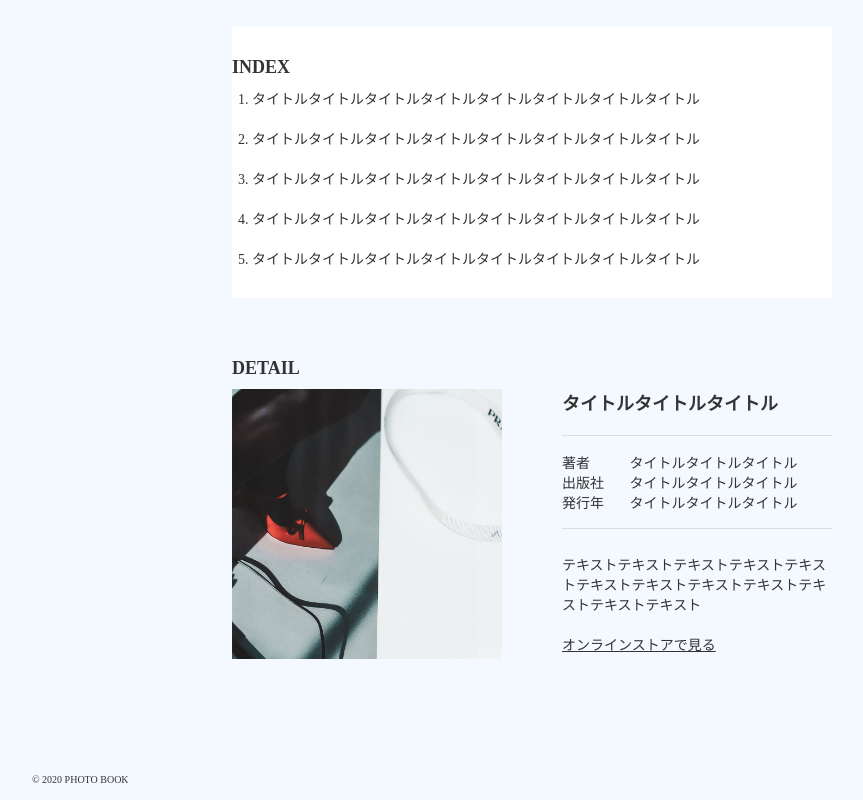
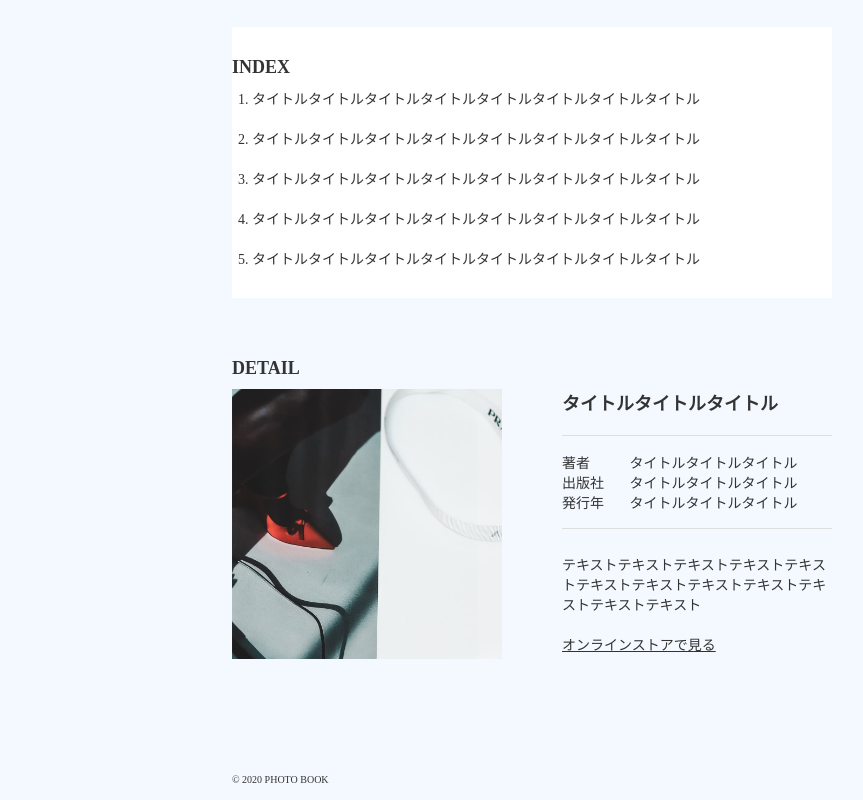
Before and after one commit to KouzaiHiroki/Photo-Book, a plain HTML site: page index.html in a window 1280 px wide. Shown: the part 555-1355 px from the top of the page, without its empty margins (108-971 px from the left). Drawn offline with Linux system fonts and the light colour scheme; some packages are replaced by stand-ins of ours.

Commit message:
Update index.html

```diff
--- a/index.html
+++ b/index.html
@@ -52,7 +52,7 @@
             </div>
         </main>
 
-        <footer class="container">
+        <footer class="container inner">
             <p class="footer-logo">&copy; 2020 PHOTO BOOK</p>
           </footer>
     </body>
```
